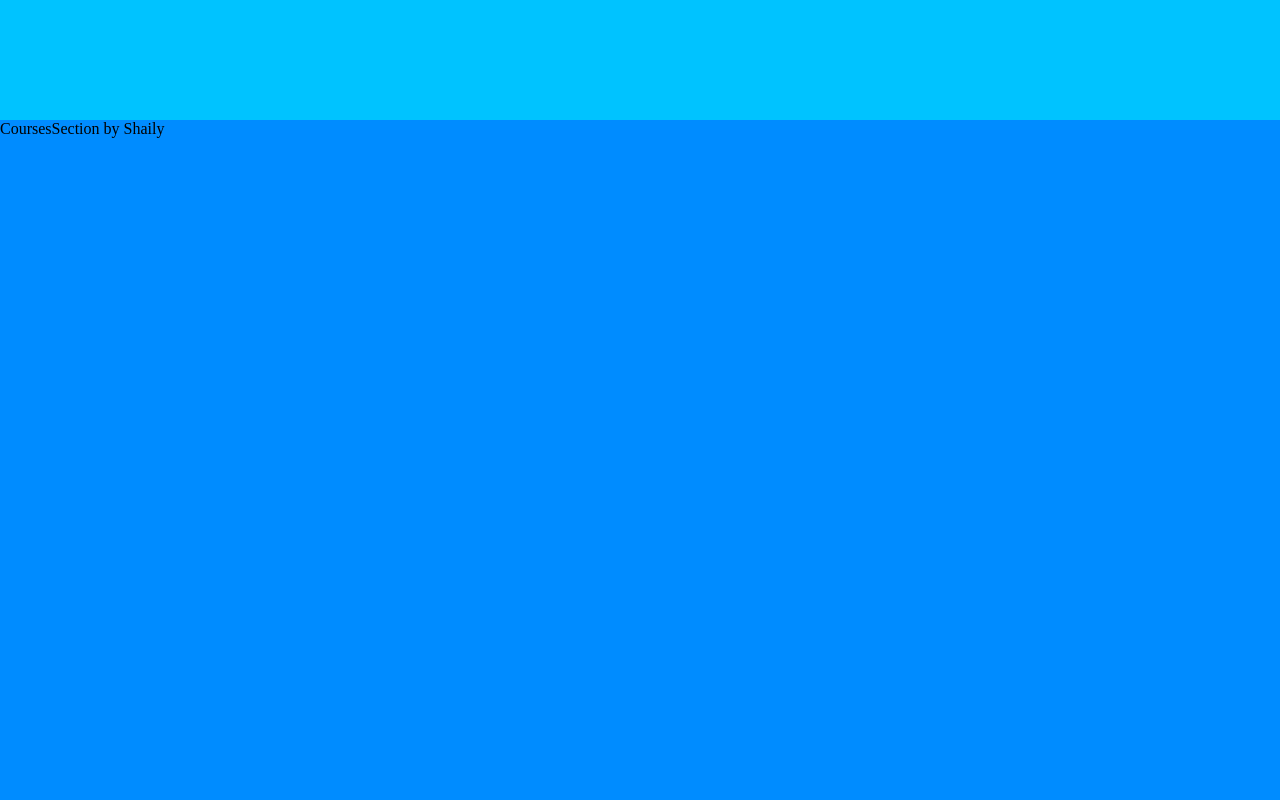
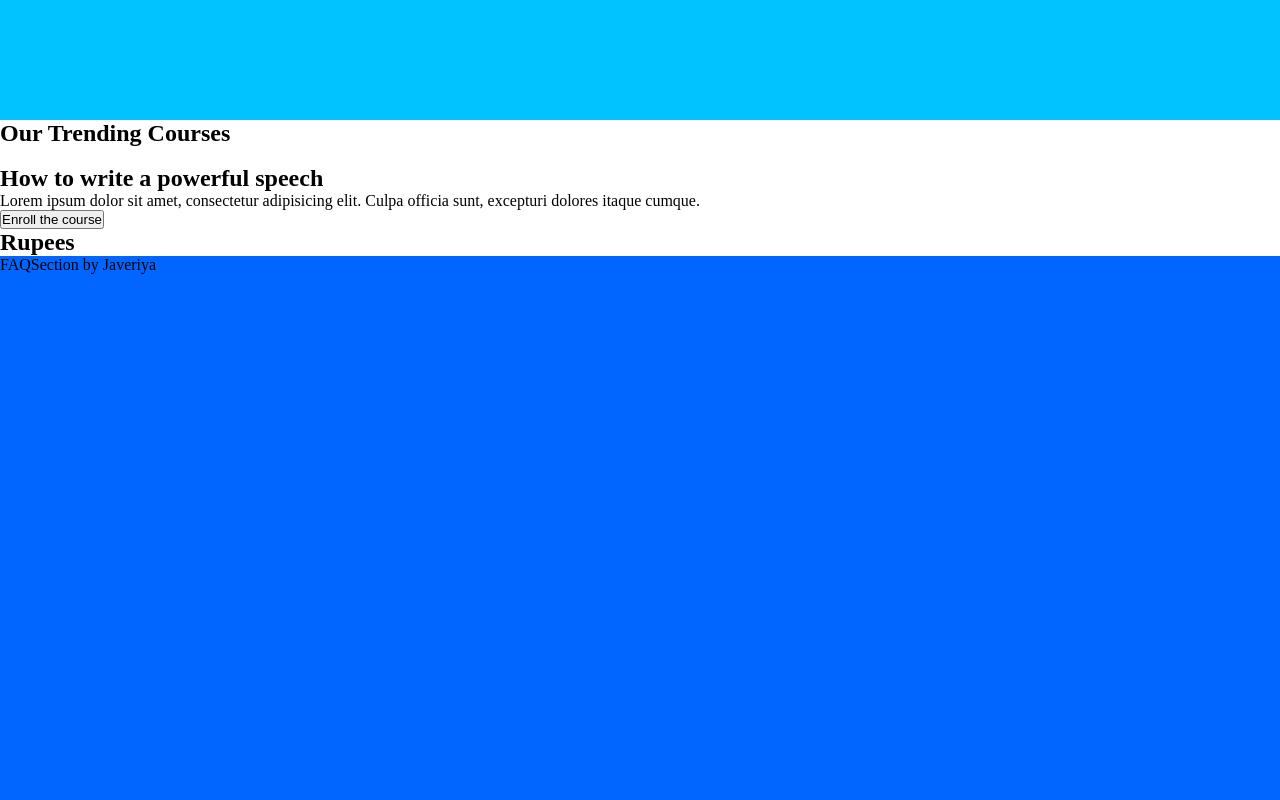
Before and after one commit to VanshVA/LearnSphere, a React (Vite) app in the folder Frontend/: page / in a window 1280 px wide. Shown: the part 1480-2280 px from the top of the page. Built offline with nearby package versions, Linux system fonts and the light colour scheme.

Commit message:
modified

```diff
--- a/Frontend/src/pages/Homepage/CoursesSection/CoursesSection.jsx
+++ b/Frontend/src/pages/Homepage/CoursesSection/CoursesSection.jsx
@@ -3,7 +3,32 @@ import './CoursesSection.css'
 
 const CoursesSection = () => {
   return (
-    <div className='courses-section-container'>CoursesSection by Shaily</div>
+    <div className='main'>
+              { /* OUR TRANDING COURSES */}
+      <section>
+        <h1>Our Trending Courses</h1>
+        <div className='container'>
+          <div className='card'>
+            <div className='Cardimage'>
+              <img src=''></img>
+            </div>
+            <h2>How to write a powerful speech</h2>
+            <p>Lorem ipsum dolor sit amet, consectetur adipisicing elit.  Culpa officia sunt, excepturi dolores itaque cumque.</p>
+            <div>
+              <button>Enroll the course</button>
+              <h2>Rupees</h2>
+            </div>
+
+          </div>
+
+        </div>
+
+      </section>
+
+      <section>
+
+      </section>
+    </div>
   )
 }
 
```
